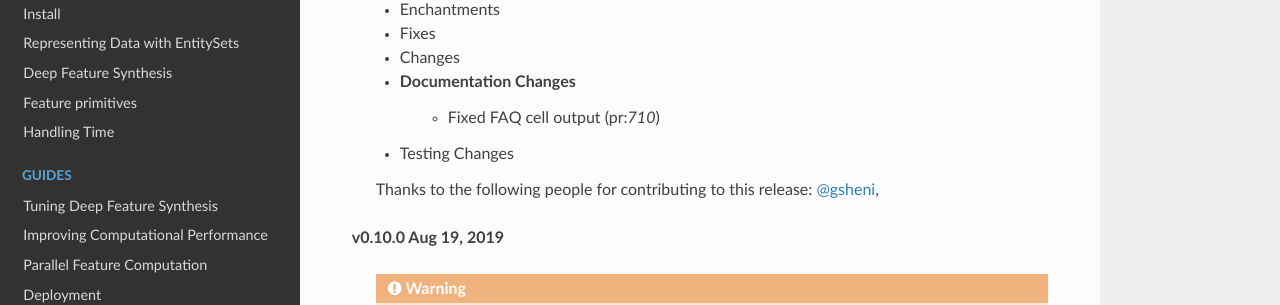
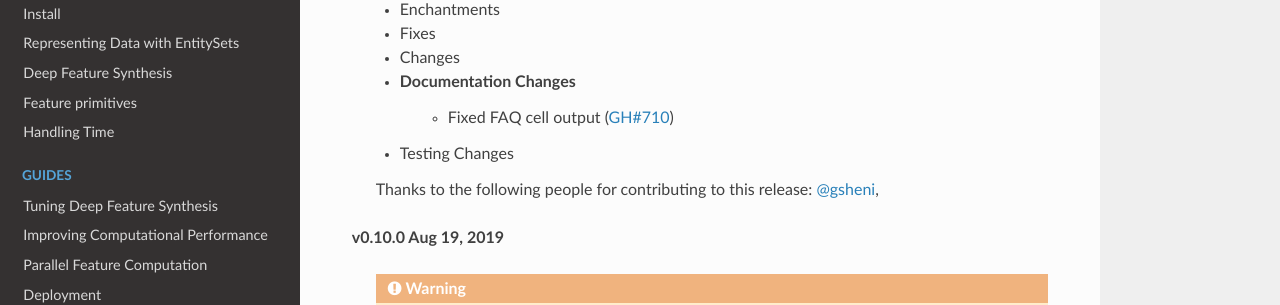
Before and after one commit to alteryx/featuretools, a Sphinx documentation site: the page built from docs/source/changelog.rst, in a window 1280 px wide and 900 px high. Shown: the part 193-498 px from the top of the window. Built offline with Sphinx 7.4.7 and the Read the Docs theme 2.0.0, drawn with Linux system fonts in a browser that asks for light colours; pages that are not in the unit, such as notebooks, are missing from menus.

```diff
--- a/docs/source/changelog.rst
+++ b/docs/source/changelog.rst
@@ -7,7 +7,7 @@ Changelog
     * Fixes
     * Changes
     * Documentation Changes
-        * Fixed FAQ cell output (pr:`710`)
+        * Fixed FAQ cell output (:pr:`710`)
     * Testing Changes
     Thanks to the following people for contributing to this release:
     :user:`gsheni`,
```
